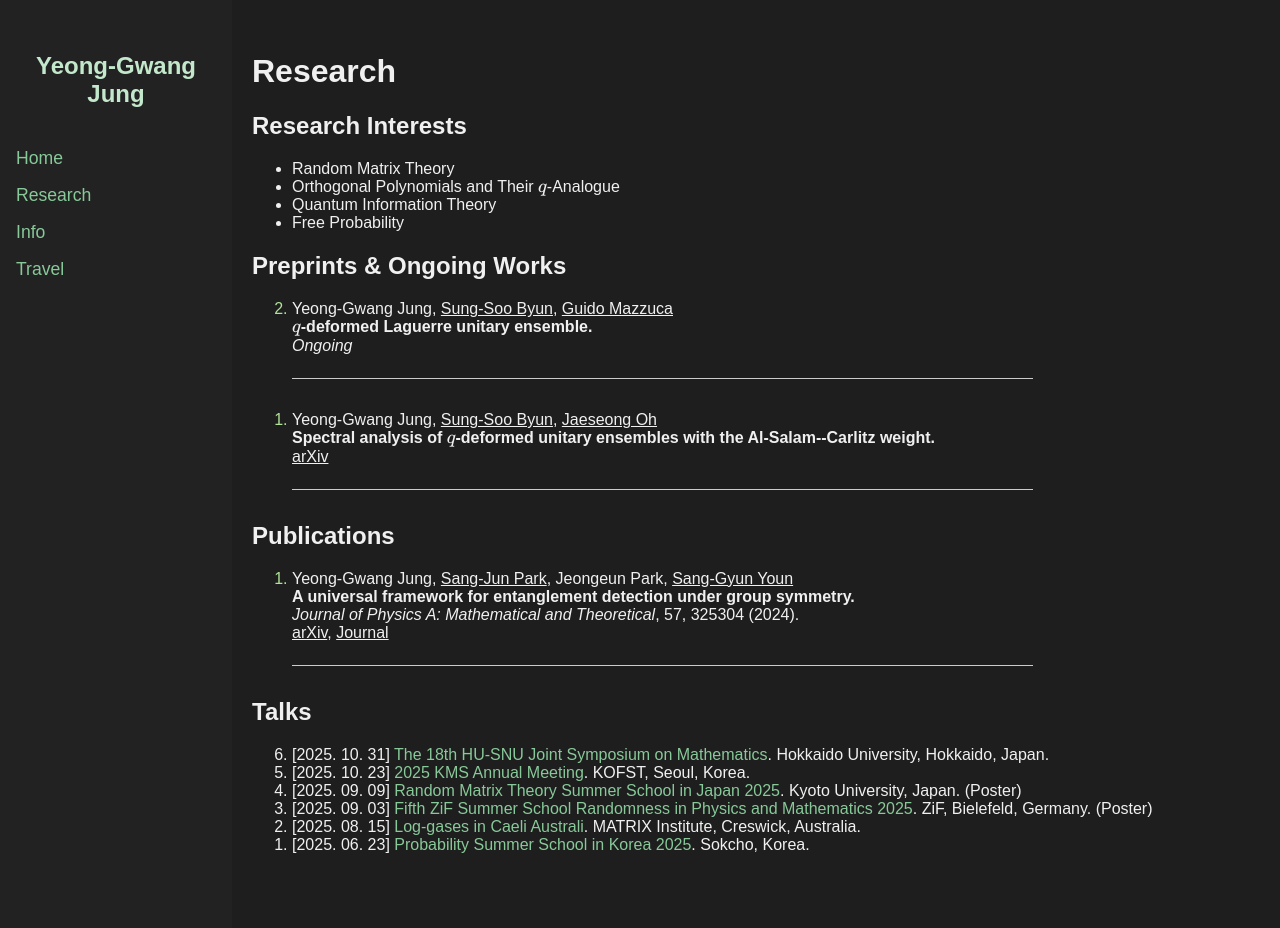
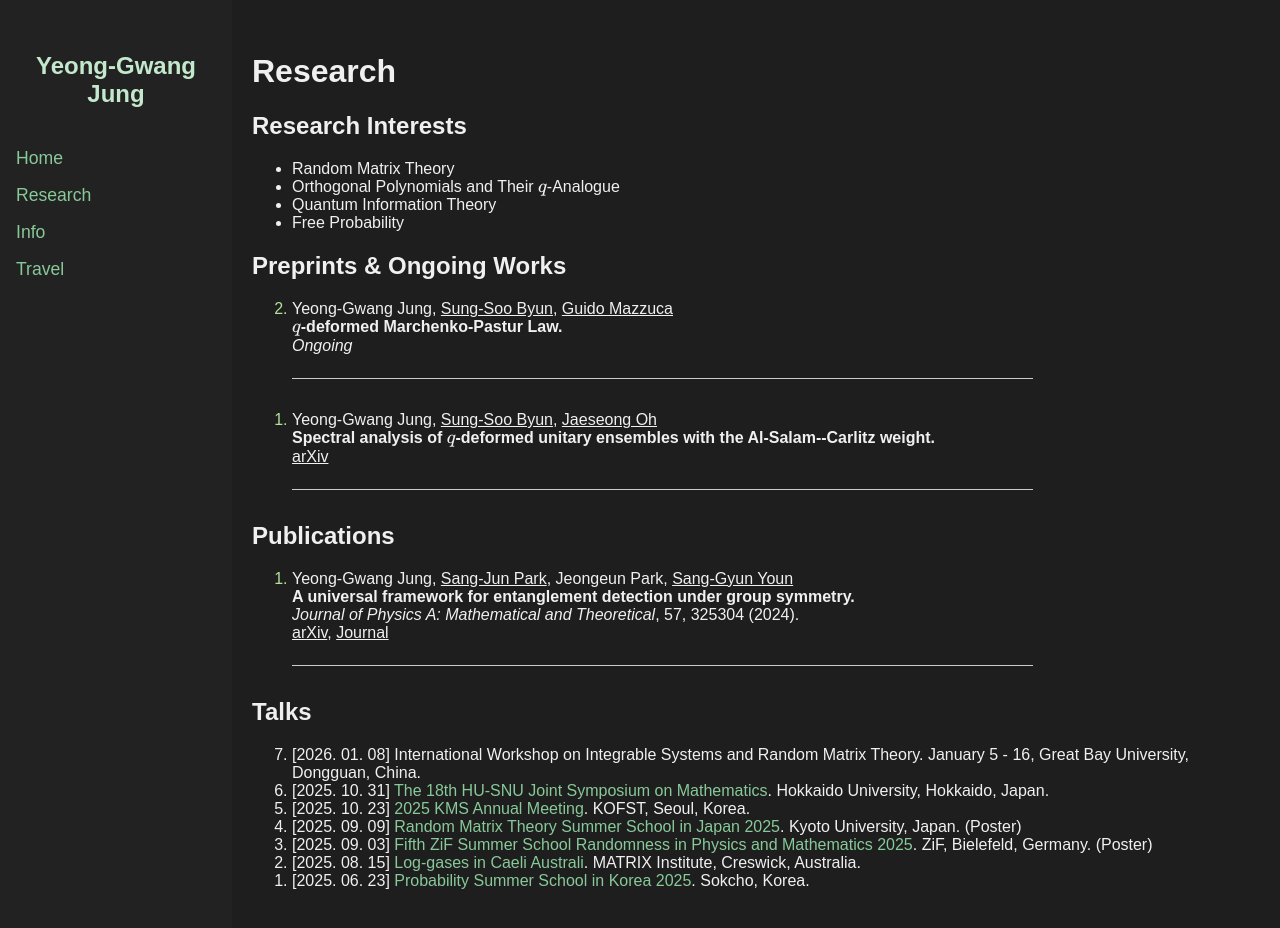
Before and after one commit to y-gJung/y-gJung.github.io, a Jekyll site: the page built from research.md, in a window 1280 px wide and 938 px high. Shown: the top 928 px of the window. Built offline with Jekyll 4.4.1, drawn with Linux system fonts in a browser that asks for light colours.

Commit message:
Update research.md

```diff
--- a/research.md
+++ b/research.md
@@ -16,7 +16,7 @@ title: Research
 <ol reversed class="paper-list">
   <li>
     Yeong-Gwang Jung, <a href="https://sites.google.com/view/sungsoobyun">Sung-Soo Byun</a>, <a href="https://sites.google.com/view/guidomazzuca/home">Guido Mazzuca </a> <br>
-    <strong><span>$q$</span>-deformed Laguerre unitary ensemble.</strong> <br>
+    <strong><span>$q$</span>-deformed Marchenko-Pastur Law.</strong> <br>
     <em>Ongoing</em>
   </li>
   <li>
@@ -40,6 +40,9 @@ title: Research
 ## Talks
 <ol reversed>
   <li>
+    [2026. 01. 08] International Workshop on Integrable Systems and Random Matrix Theory. January 5 - 16, Great Bay University, Dongguan, China.
+  </li>
+  <li>
     [2025. 10. 31] <a href="https://sites.google.com/view/hu-snu2025/home">The 18th HU-SNU Joint Symposium on Mathematics</a>. Hokkaido University, Hokkaido, Japan.
   </li>
   <li>
```
